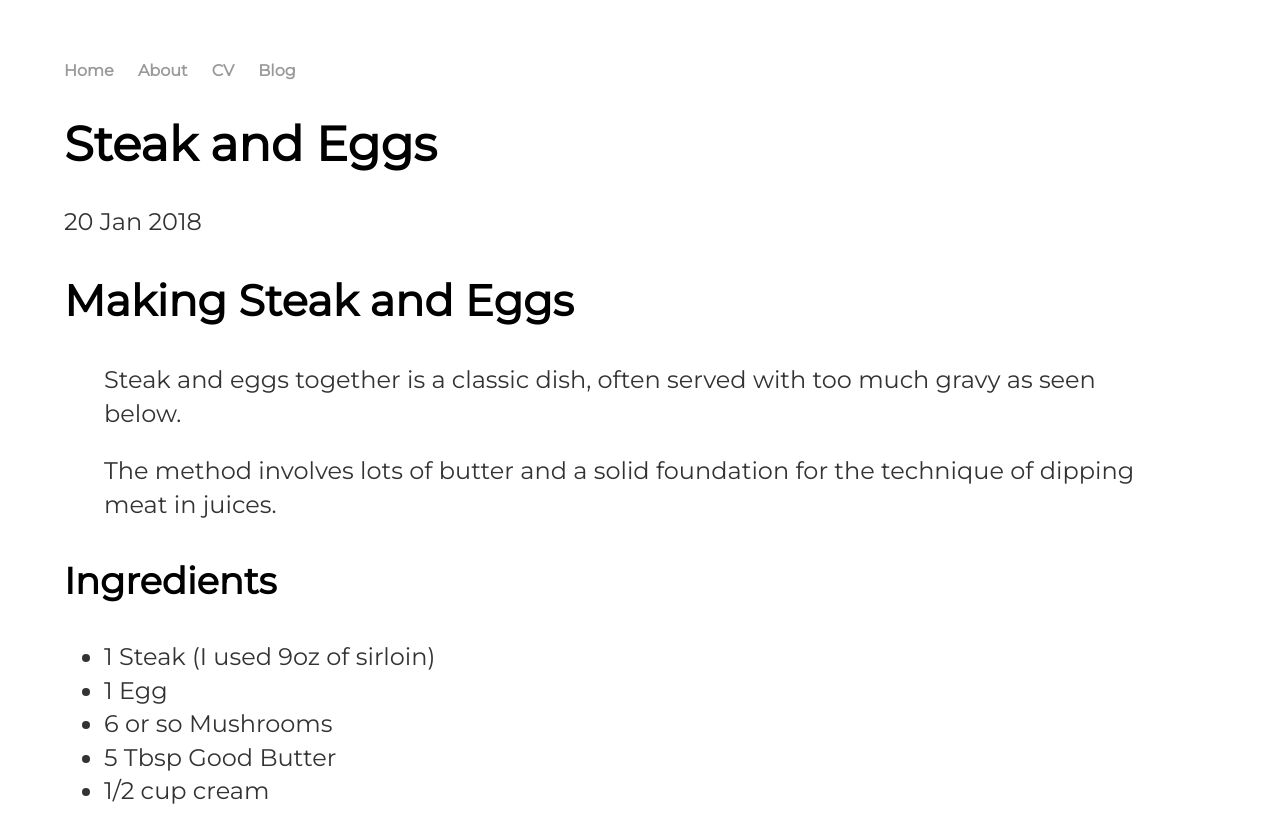
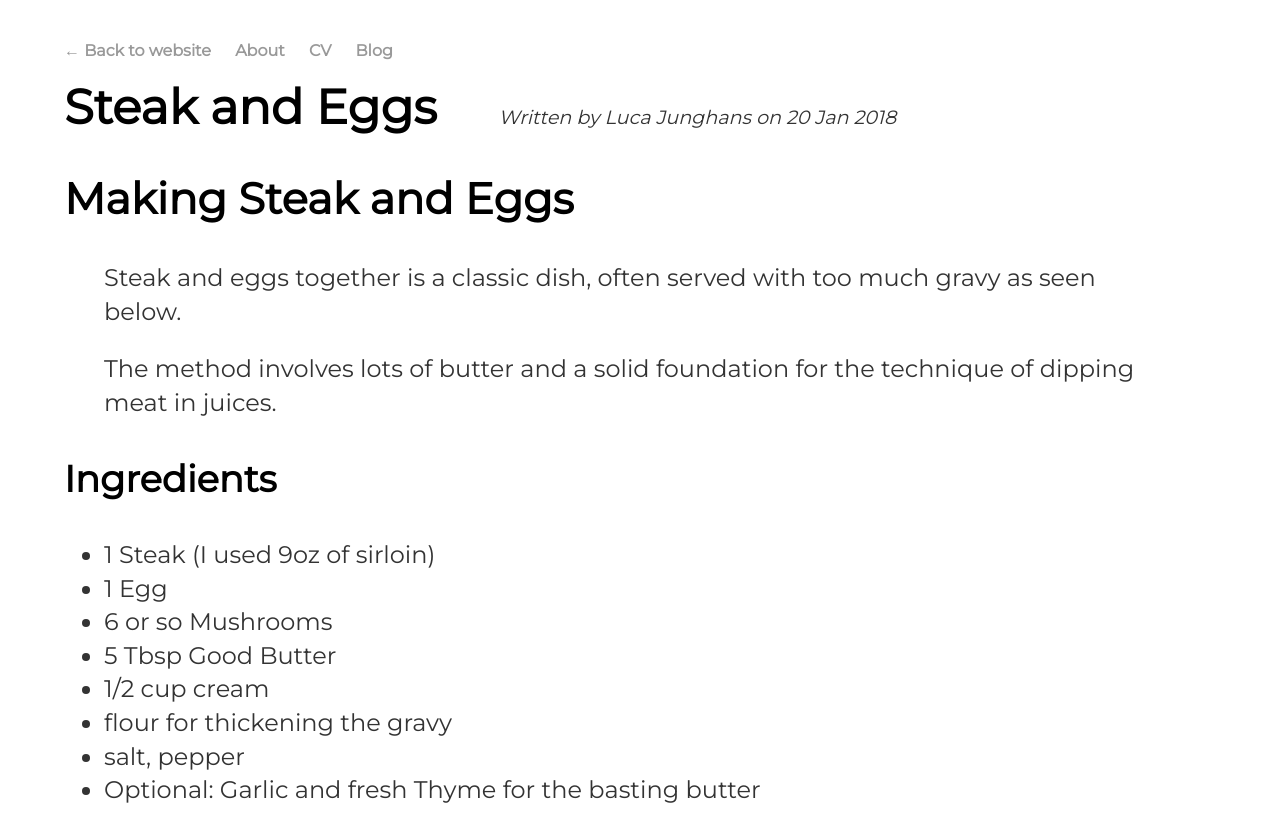
Before and after one commit to LJunghansCode/LJunghansCode.github.io, a Jekyll site: the page built from _posts/2018-01-20-steak-and-eggs.md, in a window 1280 px wide. Shown: the top 813 px of the page. Built offline with Jekyll 4.4.1, drawn with Linux system fonts in a browser that asks for light colours; a script that is not in the unit is left out.

Commit message:
css stuff

```diff
--- a/_layouts/default.html
+++ b/_layouts/default.html
@@ -13,7 +13,7 @@
   <body>
     <nav>
 <ul>
-<li><a href="http://lucajunghans.com">Home</a></li>
+<li><a href="http://lucajunghans.com">&larr; Back to website</a></li>
 <li><a href="/about">About</a></li>
 <li><a href="/cv">CV</a></li>
 <li><a href="/blog">Blog</a></li>
--- a/_layouts/post.html
+++ b/_layouts/post.html
@@ -1,8 +1,8 @@
 ---
 layout: default
 ---
-<h1>{{ page.title }}</h1>
-<p class="meta">{{ page.date | date_to_string }}</p>
+<h1 class="title">{{ page.title }}</h1>
+<p class="meta">Written by Luca Junghans on {{ page.date | date_to_string }}</p>
 
 <div class="post">
   {{ content }}
--- a/_posts/2018-01-20-steak-and-eggs.md
+++ b/_posts/2018-01-20-steak-and-eggs.md
@@ -21,13 +21,10 @@
 
 ***
 
-<img src="/assets/Food/steak_eggs/eggwhole.jpg" class="blogPhoto" height="100%" width="100%"/>
+<img src="/assets/Food/steak_eggs/eggwhole.jpg" class="blogPhoto"/>
 
 ***
 
-***
 <div style="text-align: center">
   <blockquote class="imgur-embed-pub" lang="en" data-id="nafK5WE"><a href="//imgur.com/nafK5WE"></a></blockquote><script async src="//s.imgur.com/min/embed.js" charset="utf-8"></script>
 </div>
-
-***
--- a/_sass/_base.scss
+++ /dev/null
@@ -1,4 +0,0 @@
-// .about_header{
-//   background-image: url('./../assets/bluegreen.svg');
-//   background-size: cover;
-// }
--- a/blog/index.html
+++ b/blog/index.html
@@ -7,6 +7,8 @@
 </div>
 <ul class="posts">
   {% for post in site.posts %}
-    <li><span>{{ post.date | date_to_string }}</span> &middot; <a href="{{ post.url }}" title="{{ post.title }}">{{ post.title }}</a> &middot; </li>
+    <li><span class="postDate">{{ post.date | date_to_string }}</span>  <a href="{{ post.url }}" class="postTitle" title="{{ post.title }}">{{ post.title }}</a> </li>
+
+    <hr>
   {% endfor %}
 </ul>
--- a/main.css
+++ b/main.css
@@ -1,6 +1,6 @@
 /*@import '/_sass/_base.scss'*/
 
-body { margin: 60px auto; width: 90%; font-family: 'Montserrat', sans-serif;}
+body { margin: 40px auto; width: 90%; font-family: 'Montserrat', sans-serif;}
 
 a { text-decoration: none; color: #999; }
 a:hover { text-decoration: underline; }
@@ -23,16 +23,30 @@
   margin: 20px auto 40px; font-size: 1.5em;
   }
 ul.posts li {
-  /*border: 1px solid black;*/
   margin: 2%;
   margin-bottom: 5%;
-  padding: 2%;
+  padding: 5%;
   list-style: none;
   }
-
+ul.posts .postDate{
+  font-style: italic;
+  margin-left: 20px;
+}
+ul.posts .postTitle{
+  /*color: darkred;*/
+  font-size: 2em;
+  margin-left: 20%;
+}
+ul.posts .postTitle:hover{
+  color: black;
+  font-size: 2em;
+  text-decoration: none;
+  margin-left: 20%;
+}
+/* About */
 ul.contacts{
   list-style: none;
-}
+  }
 ul.contacts li {
   display: inline;
   margin: 5%;
@@ -47,6 +61,7 @@
 
 .about_header{
   text-align: center;
+  padding: 2%;
   background-image: url('/../assets/bluegreen.svg');
   background-attachment: fixed;
   background-size: cover;
@@ -54,9 +69,21 @@
   width: 100%;
 }
 .main_header{
+  padding: 2%;
   text-align: center;
   background-image: url('/../assets/new.svg');
   background-attachment: fixed;
+  background-position: bottom;
+  background-size: cover;
+  height: 30%;
+  width: 100%;
+}
+.cv_header{
+  padding: 2%;
+  text-align: center;
+  background-image: url('/../assets/new.svg');
+  background-attachment: fixed;
+  background-position: bottom;
   background-size: cover;
   height: 30%;
   width: 100%;
@@ -67,7 +94,21 @@
 .main_header h1{
   padding-top: 10px;
   color: white;
+  text-shadow: 1px 2px 20px black
+}
+.cv_header h1{
+  padding-top: 10px;
+  color: white;
 }
 .blogPhoto{
   width: 90vw;
 }
+.meta{
+  font-size: 1.2em;
+  display: inline;
+  font-style: italic;
+}
+.title{
+  margin-right: 5%;
+  display: inline;
+}
```
Also changed, not shown: _posts/2018-01-19-reverse-sear.md (+0 -2 lines), README.md (added), 10 other files.
